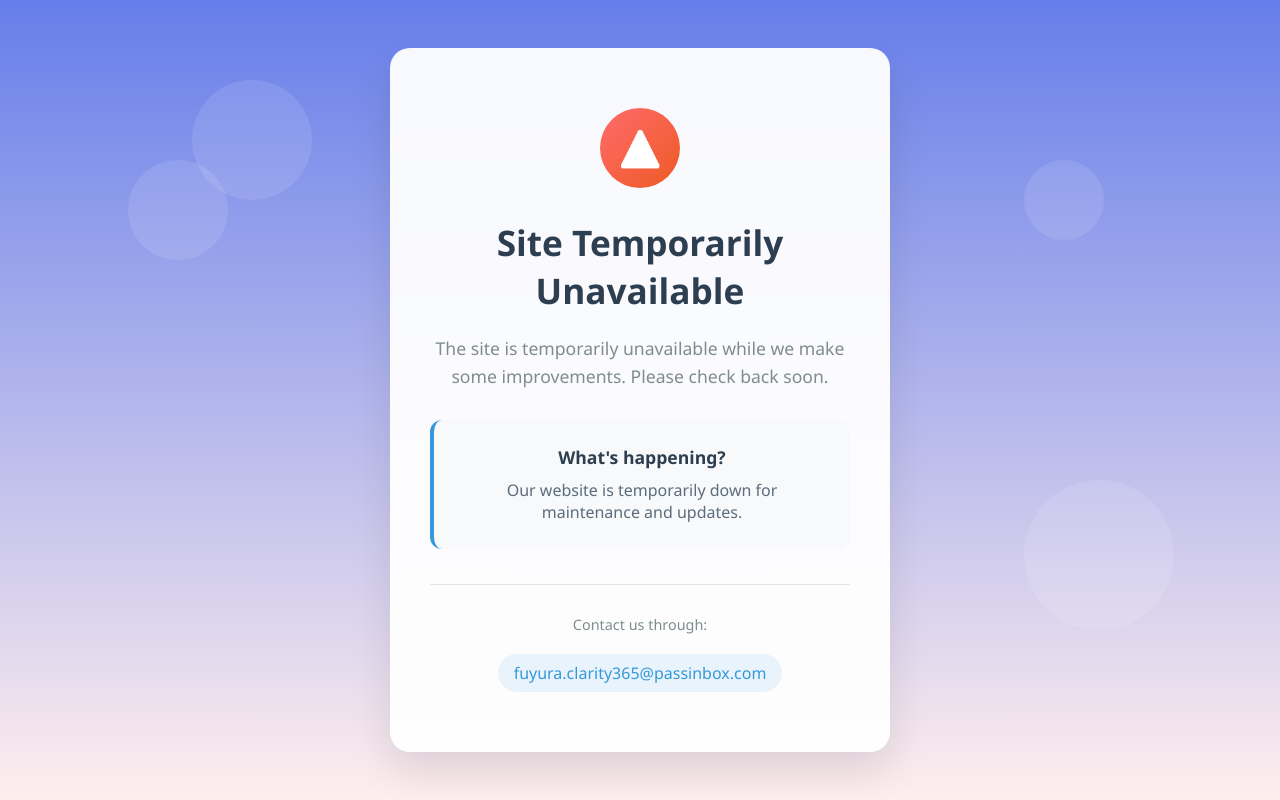
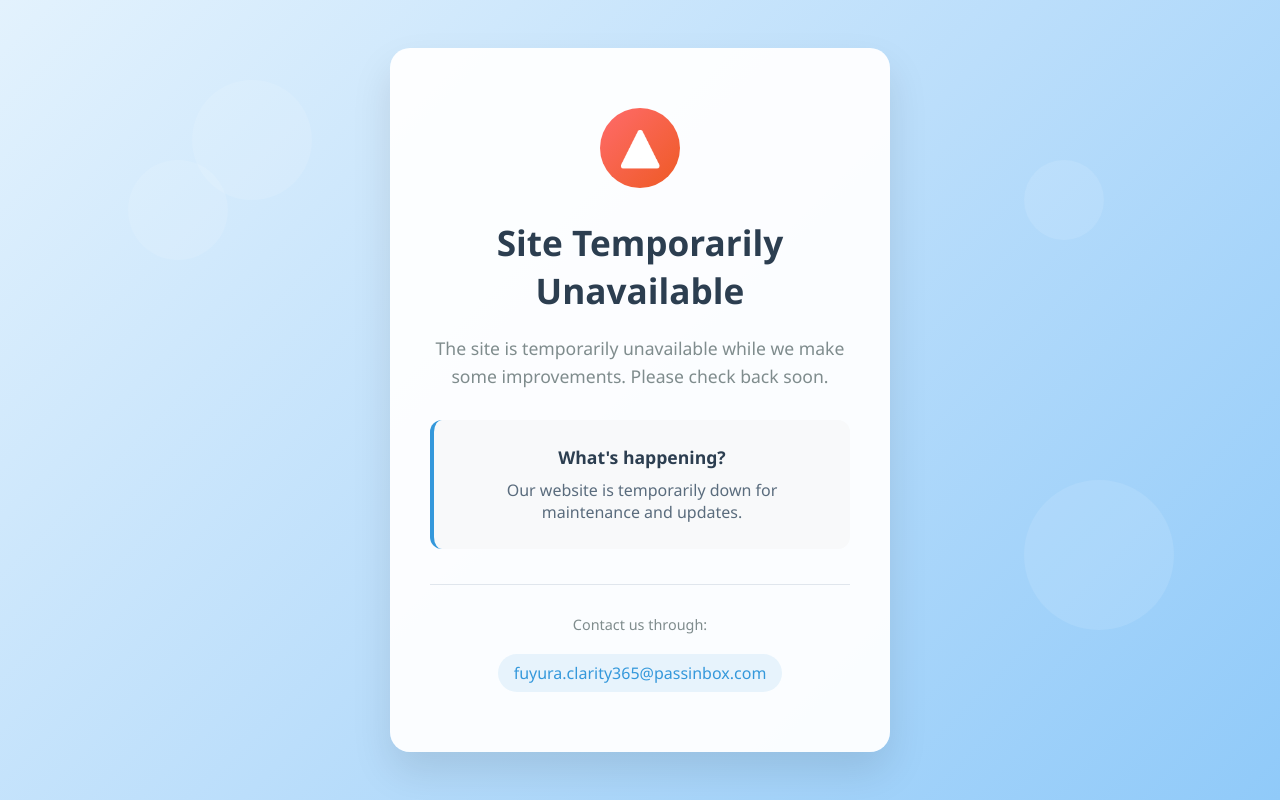
Before and after one commit to fuyura-dev/fuyura-fallback, a plain HTML site: page index.html in a window 1280 px wide. Drawn offline with Linux system fonts and the light colour scheme.

Commit message:
Change body background gradient

```diff
--- a/style.css
+++ b/style.css
@@ -6,7 +6,7 @@
 
 body {
   font-family: "Segoe UI";
-  background: linear-gradient(180deg, #667eea, #ffeeee);
+  background: linear-gradient(135deg, #e3f2fd 0%, #bbdefb 50%, #90caf9 100%);
   min-height: 100vh;
   display: flex;
   align-items: center;
```
